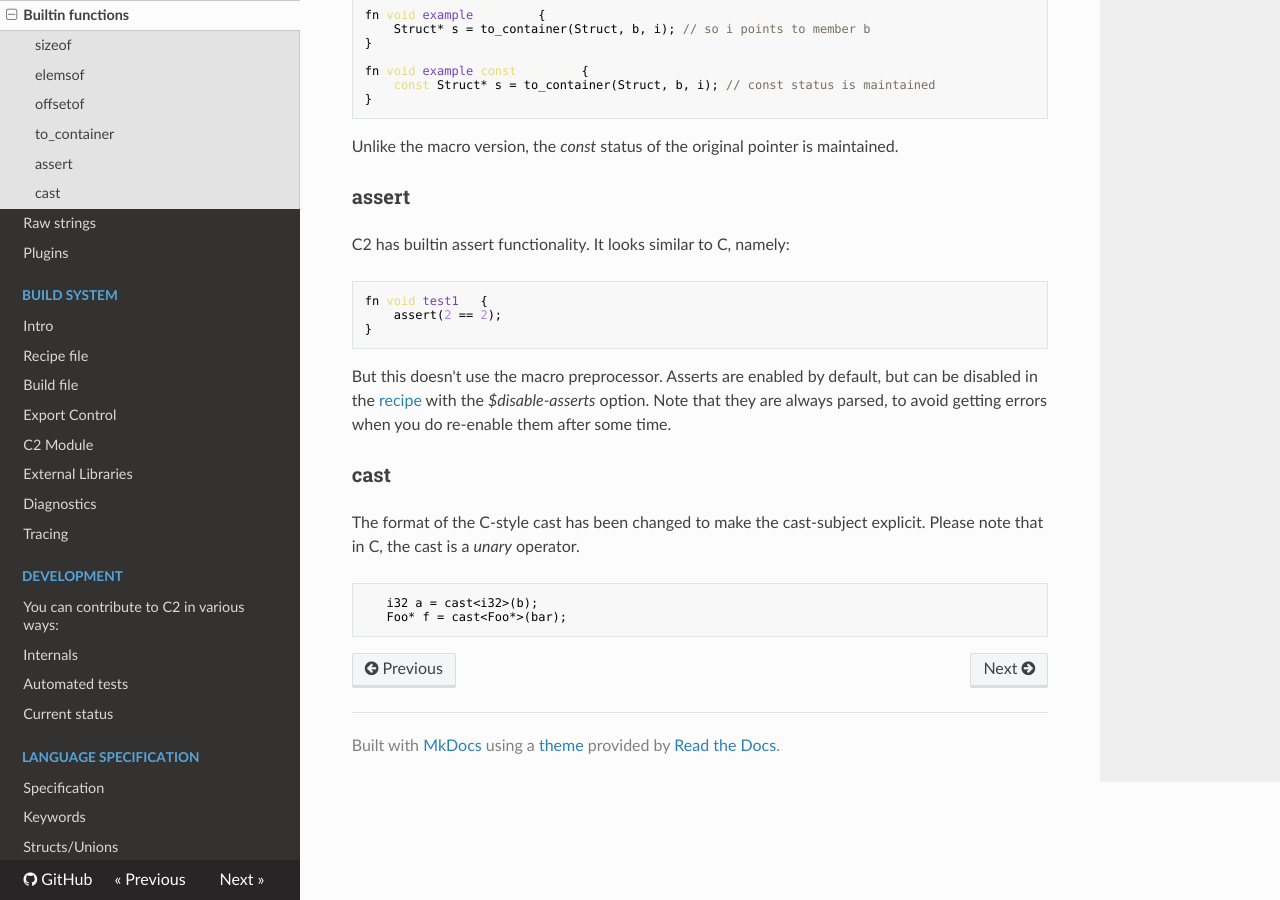
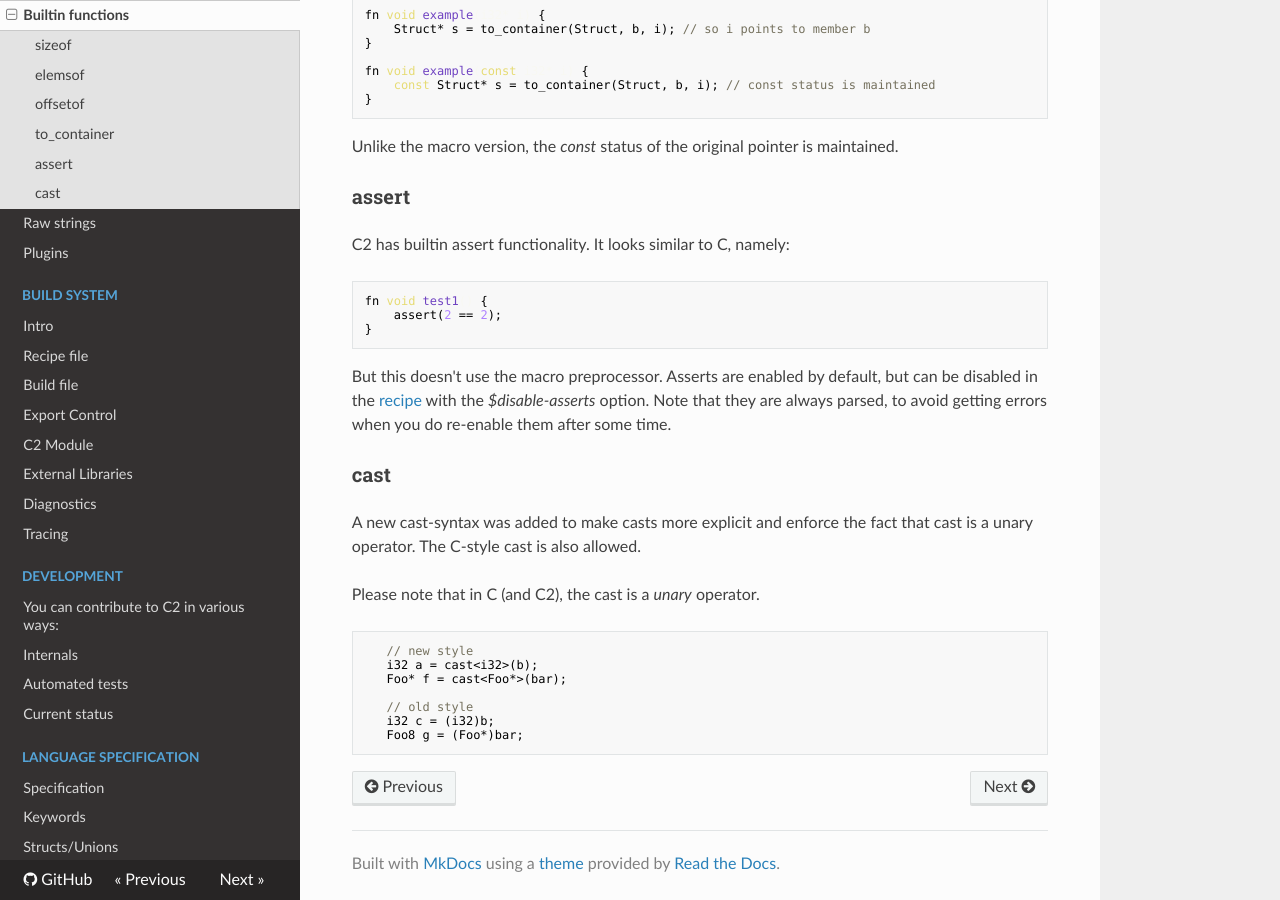
Before and after one commit to c2lang/documentation, an MkDocs documentation site: the page built from documentation/docs/language/builtin_functions.md, in a window 1280 px wide and 900 px high, scrolled down 1904 px. Built offline with MkDocs 1.6.1, drawn with Linux system fonts in a browser that asks for light colours; nearby versions of some CDN libraries; old or Windows-style settings are respelled for this version of MkDocs.

Commit message:
docs: added c-style cast

````diff
--- a/documentation/docs/language/builtin_functions.md
+++ b/documentation/docs/language/builtin_functions.md
@@ -116,10 +116,17 @@ errors when you do re-enable them after some time.
 
 ### cast
 
-The format of the C-style cast has been changed to make the cast-subject explicit.
-Please note that in C, the cast is a *unary* operator.
+A new cast-syntax was added to make casts more explicit and enforce the fact that cast is a
+unary operator. The C-style cast is also allowed.
+
+Please note that in C (and C2), the cast is a *unary* operator.
 
 ```c
+   // new style
    i32 a = cast<i32>(b);
    Foo* f = cast<Foo*>(bar);
+
+   // old style
+   i32 c = (i32)b;
+   Foo8 g = (Foo*)bar;
 ```
````
Also changed, not shown: documentation/docs/introduction/changes_from_c.md (+1 -3 lines).
